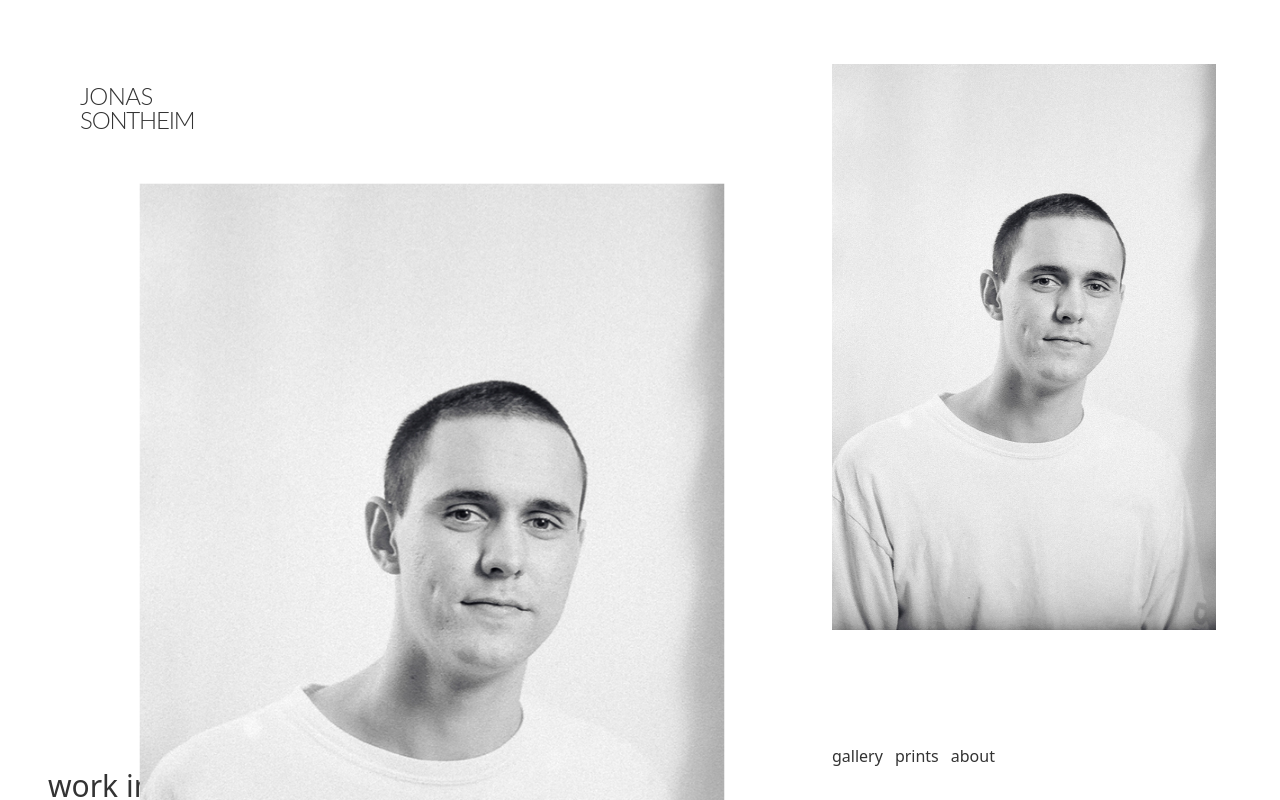
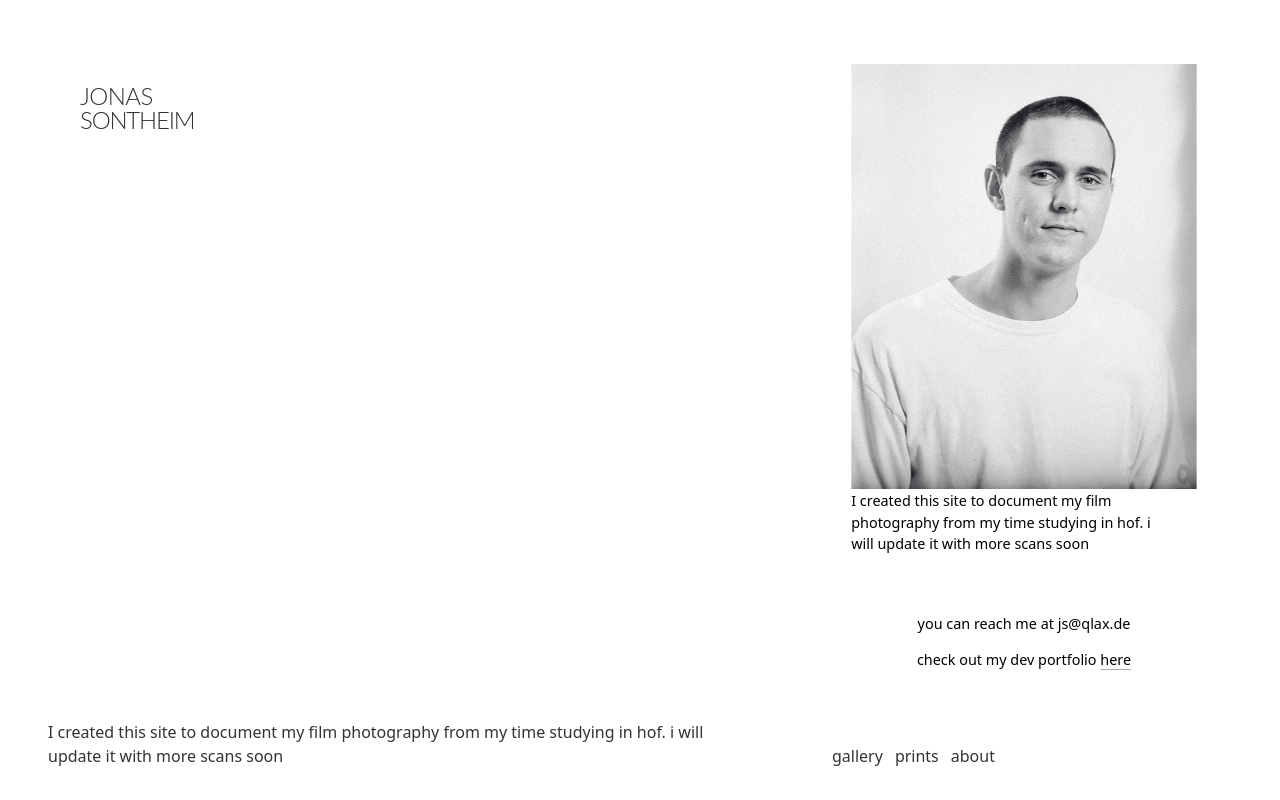
Before and after one commit to sontiO/photo-portfolio, a Next.js app: page /about in a window 1280 px wide. Shown: the top 800 px of the page. Built offline with nearby package versions, Linux system fonts and the light colour scheme.

Commit message:
improved WIP pages on mobile, finished about page

```diff
--- a/components/GalleryWrapper.js
+++ b/components/GalleryWrapper.js
@@ -25,16 +25,16 @@ export default function GalleryWrapper({
       >
         <div className="relative w-screen h-screen overflow-x-hidden overflow-y-hidden ">
           <div className="flex flex-col text-2xl font-light text-black uppercase font-Lato">
-            <div className="flex-none">
-              <Link href="/">
-                <a href="/">
+            <Link href="/">
+              <a className="">
+                <div className="flex-none">
                   <div className="flex flex-col p-8 -space-y-2 md:p-12">
                     <p className="tracking-tight">Jonas</p>
                     <p className="tracking-tighter">Sontheim</p>
                   </div>
-                </a>
-              </Link>
-            </div>
+                </div>
+              </a>
+            </Link>
             <div className="grow">{children}</div>
             <div className="flex-none">
               <Link href={href}>
--- a/pages/about.js
+++ b/pages/about.js
@@ -31,9 +31,25 @@ export default function About() {
                     </a>
                   </Link>
                 </div>
-                <div className="w-full h-full -mt-10 scale-90 place-items-center">
+                <div className="grid w-full h-full -mt-10 scale-90 place-items-center md:hidden">
                   <Image src="/me.jpg" width={650} height={958} />
-                  <p className="mt-8">Testparagraph</p>
+                  <p className="mt-8">Im a Frontend Developer from Munich</p>
+                  <p className="mt-8 mr-10 lowercase first-letter:uppercase">
+                    I created this site to document my film photography from my
+                    time studying in hof. I will update it with more scans soon
+                  </p>
+                  <p className="mt-16 lowercase ">
+                    you can reach me at js@qlax.de
+                  </p>
+                  <p className="mt-4 lowercase">
+                    check out my dev portfolio{" "}
+                    <a
+                      className="border-b border-gray-400 "
+                      href="https://github.com/sontiO"
+                    >
+                      here
+                    </a>
+                  </p>
                 </div>
 
                 <div className="flex flex-row justify-between pr-4 mx-8 mt-4 -mb-4 text-base md:hidden">
@@ -57,21 +73,36 @@ export default function About() {
             </div>
           </div>
 
-          <div className="flex-row justify-between hidden pr-4 mt-4 -mb-4 md:flex">
-            <div className="flex flex-col text-3xl text-black">
-              work in progress ABOUT PAGE
+          <div className="flex-row justify-between hidden pr-4 -mt-40 -mb-4 md:flex">
+            <div className="flex flex-col text-black">
+              {" "}
+              <p className="mt-8 mr-10 lowercase first-letter:uppercase">
+                I created this site to document my film photography from my time
+                studying in hof. I will update it with more scans soon
+              </p>
             </div>
           </div>
         </div>
-        <div className="flex-col justify-between hidden h-full m-4 md:w-2/6 5s:w-full md:flex">
+        <div className="flex-col justify-between hidden h-full m-4 md:w-2/6 5s:w-full md:flex ">
           <div className="w-full h-full overflow-x-hidden ">
-            <Image
-              width={1137}
-              height={1675}
-              src="/me.jpg"
-              priority
-              layout="responsive"
-            />
+            <div className="grid w-full h-full -mt-10 scale-90 place-items-center ">
+              <Image src="/me.jpg" width={650} height={958} />
+              <p className="mt-8">Im a Frontend Developer from Munich</p>
+              <p className="mt-8 mr-10 lowercase first-letter:uppercase">
+                I created this site to document my film photography from my time
+                studying in hof. I will update it with more scans soon
+              </p>
+              <p className="mt-16 lowercase ">you can reach me at js@qlax.de</p>
+              <p className="mt-4 lowercase">
+                check out my dev portfolio{" "}
+                <a
+                  className="border-b border-gray-400 "
+                  href="https://github.com/sontiO"
+                >
+                  here
+                </a>
+              </p>
+            </div>
           </div>
           <nav className="flex flex-row items-end mr-4 -mb-2 space-x-3 text-black md:-mb-0 md:mr-0">
             <ul className="flex flex-row space-x-3">
--- a/pages/index.js
+++ b/pages/index.js
@@ -55,7 +55,7 @@ export default function Home() {
                   film
                 </p>
               </div>
-              <nav className="flex flex-row w-full mt-24 mb-6 text-sm 5s:text-xl ">
+              <nav className="flex flex-row w-full mt-6 mb-6 text-sm sm:mt-24 5s:text-xl ">
                 <ul className="flex flex-row space-x-3">
                   <Link href="/gallery">
                     <a>
--- a/pages/prints.js
+++ b/pages/prints.js
@@ -18,7 +18,7 @@ export default function About() {
       transition={{ type: "linear" }} // Set the transition to linear
       duration={7}
     >
-      <div className="flex w-full h-screen p-8 md:p-12 ">
+      <div className="relative flex w-full h-screen p-8 md:p-12">
         <div className="flex flex-col justify-between mr-8 md:w-4/6 5s:w-full ">
           <div className="flex flex-row w-full h-full ">
             <div className="flex flex-col w-full h-full -space-y-2 text-2xl font-light text-black uppercase font-Lato">
@@ -37,15 +37,20 @@ export default function About() {
                     {/* //Image here */}
                   </div>
                 </div>
-                <div className="flex flex-col justify-between pr-4 mt-4 -mb-4 text-base md:hidden">
+                <div className="flex flex-col justify-between pr-4 mt-4 -mb-4 text-base lowercase md:hidden">
                   <div className="flex flex-col mt-8 text-black ">
                     {/* //Image here */}
                   </div>
-                  <div className="h-full py-6 mb-auto bg-red-300 ">
-                    WIP print page
+                  <div className="h-full py-6 mb-auto ">
+                    <span className="uppercase">WIP</span> - currently selecting
+                    medium format pictures to get lab scans of
                   </div>
+                  <div className="h-full py-6 mb-auto ">
+                    Also working on optimizing my home scan setup for 35mm b&w
+                  </div>
+                  <div className="h-full py-6 mb-auto ">stay tuned</div>
 
-                  <nav className="flex flex-row items-end mr-4 -mb-2 space-x-3 text-black md:-mb-0 md:mr-0">
+                  <nav className="absolute flex flex-row items-end mr-4 -mb-2 space-x-3 text-black md:-mb-0 md:mr-0 bottom-6">
                     <ul className="flex flex-row space-x-3">
                       <Link href="/gallery">
                         <a>
```
